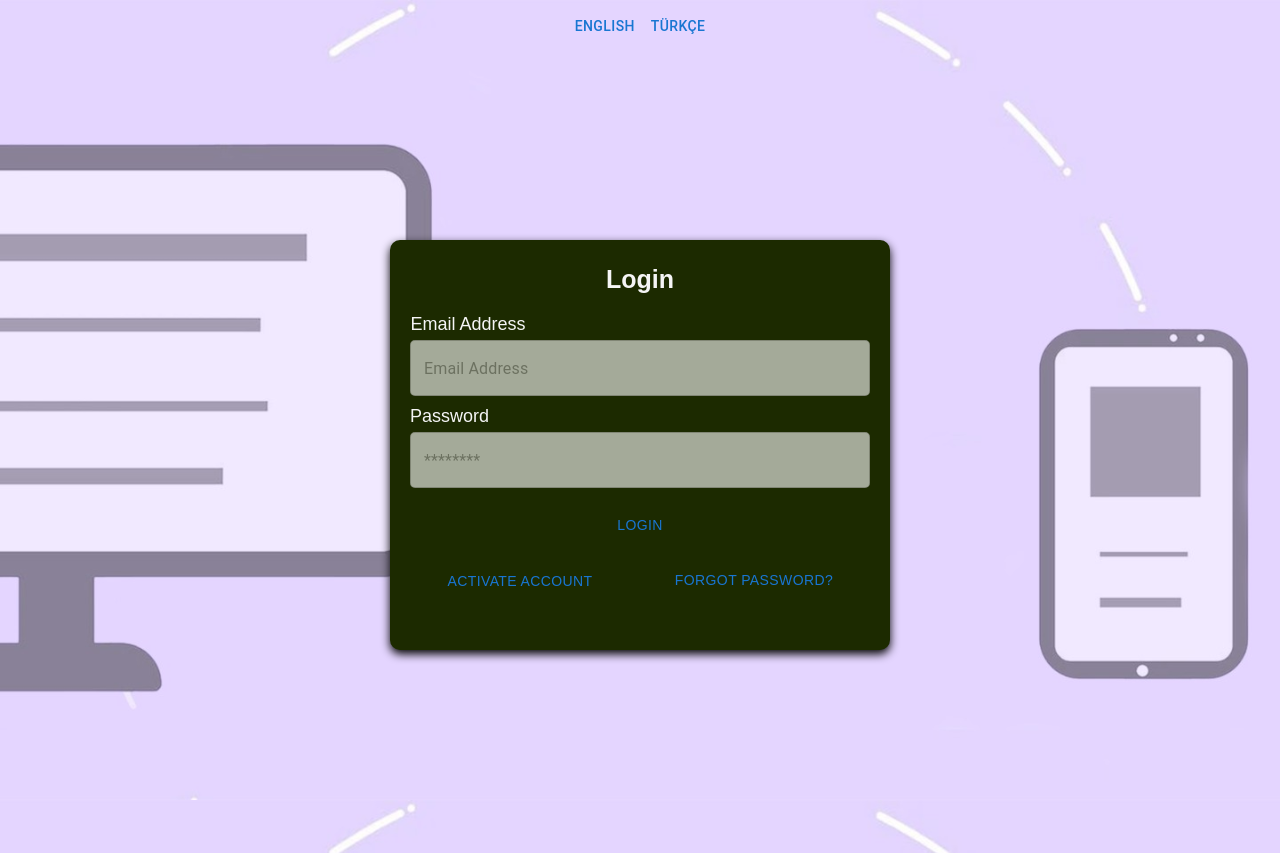
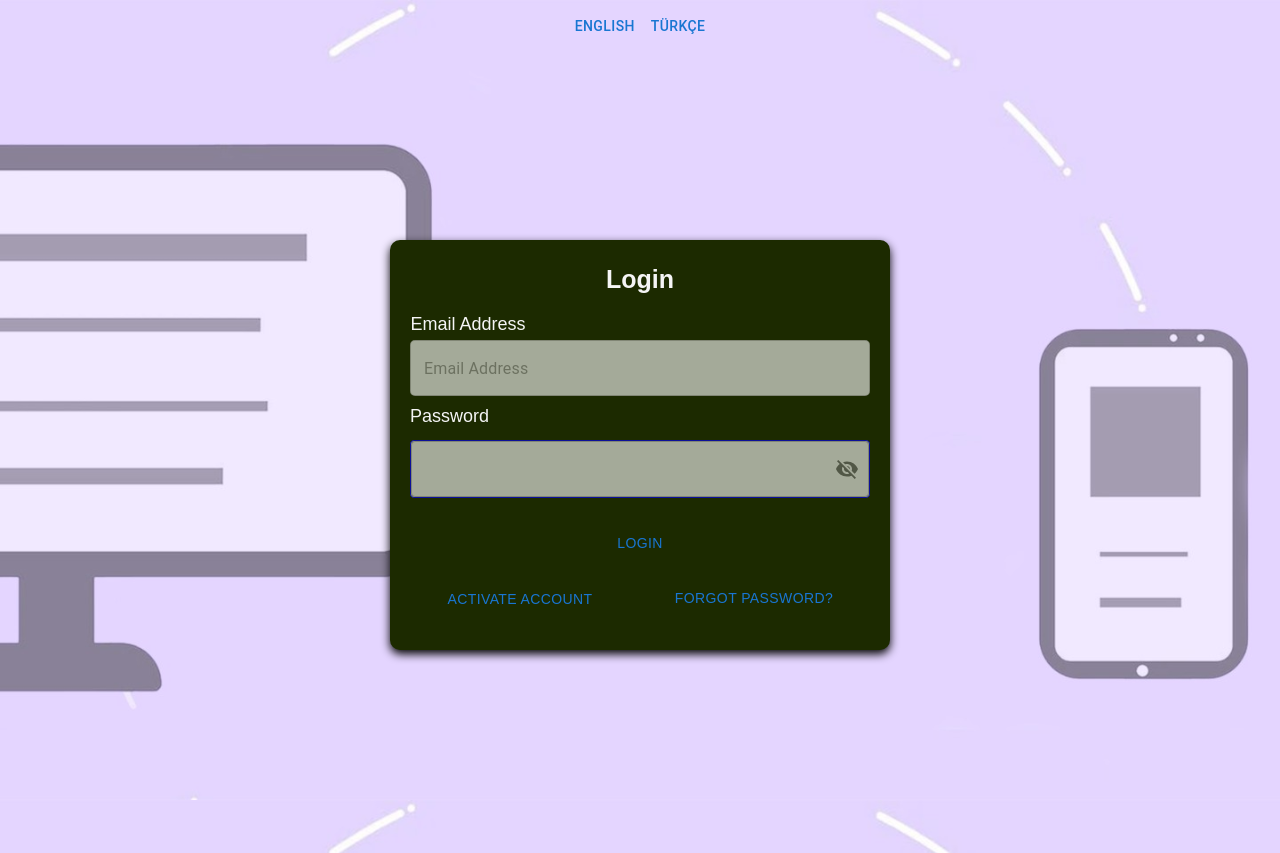
Before and after one commit to ceylinerdogan/CompanyOrganizationSoftwareFrontend, a React (Create React App) app: page / in a window 1280 px wide. Built offline with nearby package versions, Linux system fonts and the light colour scheme.

Commit message:
password visibility added into login page

```diff
--- a/src/Login.jsx
+++ b/src/Login.jsx
@@ -1,4 +1,4 @@
-import { Button, TextField } from '@mui/material';
+import { Button, OutlinedInput, TextField } from '@mui/material';
 import React, { useState } from 'react';
 import { useNavigate } from 'react-router-dom';
 import "./Login.css"
@@ -7,6 +7,12 @@
 import MuiAlert from '@mui/material/Alert';
 import { useTranslation } from 'react-i18next';
 import i18n from './i18n';
+import InputAdornment from '@mui/material/InputAdornment';
+import Visibility from '@mui/icons-material/Visibility';
+import VisibilityOff from '@mui/icons-material/VisibilityOff';
+import IconButton from '@mui/material/IconButton';
+import FormControl from '@mui/material/FormControl';
+import InputLabel from '@mui/material/InputLabel';
 
 
 const Alert = React.forwardRef(function Alert(props, ref) {
@@ -27,6 +33,13 @@
     // const navigate3 = useNavigate();
     // const navigate4 = useNavigate();
     const navigate5 = useNavigate();
+    const [showPassword, setShowPassword] = useState(false);
+
+    const handleClickShowPassword = () => setShowPassword((show) => !show);
+
+    const handleMouseDownPassword = (event) => {
+        event.preventDefault();
+    };
 
     const emailCheck = (email) => {
         const emailPattern = /^[a-zA-Z0-9._%+-]+@[a-zA-Z0-9.-]+\.[a-zA-Z]{2,}$/;
@@ -118,14 +131,47 @@
                     </div>
                     <div>
                         <label className="labelPass" htmlFor="password">{t('login.passwordLabel')}</label>
-                        <TextField
-                            type="password"
+                        {/* <TextField
                             id="password"
                             value={password}
                             onChange={(e) => setPassword(e.target.value)}
                             placeholder="********"
                             className='passwordinput'
-                        />
+                            type={showPassword ? 'text' : 'password'}
+                            endAdornment={
+                                <InputAdornment position="end">
+                                    <IconButton
+                                        aria-label="toggle password visibility"
+                                        onClick={handleClickShowPassword}
+                                        onMouseDown={handleMouseDownPassword}
+                                        edge="end"
+                                    >
+                                        {showPassword ? <VisibilityOff /> : <Visibility />}
+                                    </IconButton>
+                                </InputAdornment>
+                            }
+                        /> */}
+                        <FormControl sx={{ m: 1, width: '25ch' }} variant="filled">
+
+                            <OutlinedInput
+                            style={{right: '130px'}}
+                                className='passwordinput'
+                                id="filled-adornment-password"
+                                type={showPassword ? 'text' : 'password'}
+                                endAdornment={
+                                    <InputAdornment position="end">
+                                        <IconButton
+                                            aria-label="toggle password visibility"
+                                            onClick={handleClickShowPassword}
+                                            onMouseDown={handleMouseDownPassword}
+                                            edge="end"
+                                        >
+                                            {showPassword ? <Visibility /> : <VisibilityOff />}
+                                        </IconButton>
+                                    </InputAdornment>
+                                }
+                            />
+                        </FormControl>
                     </div>
 
                     <div>
```
